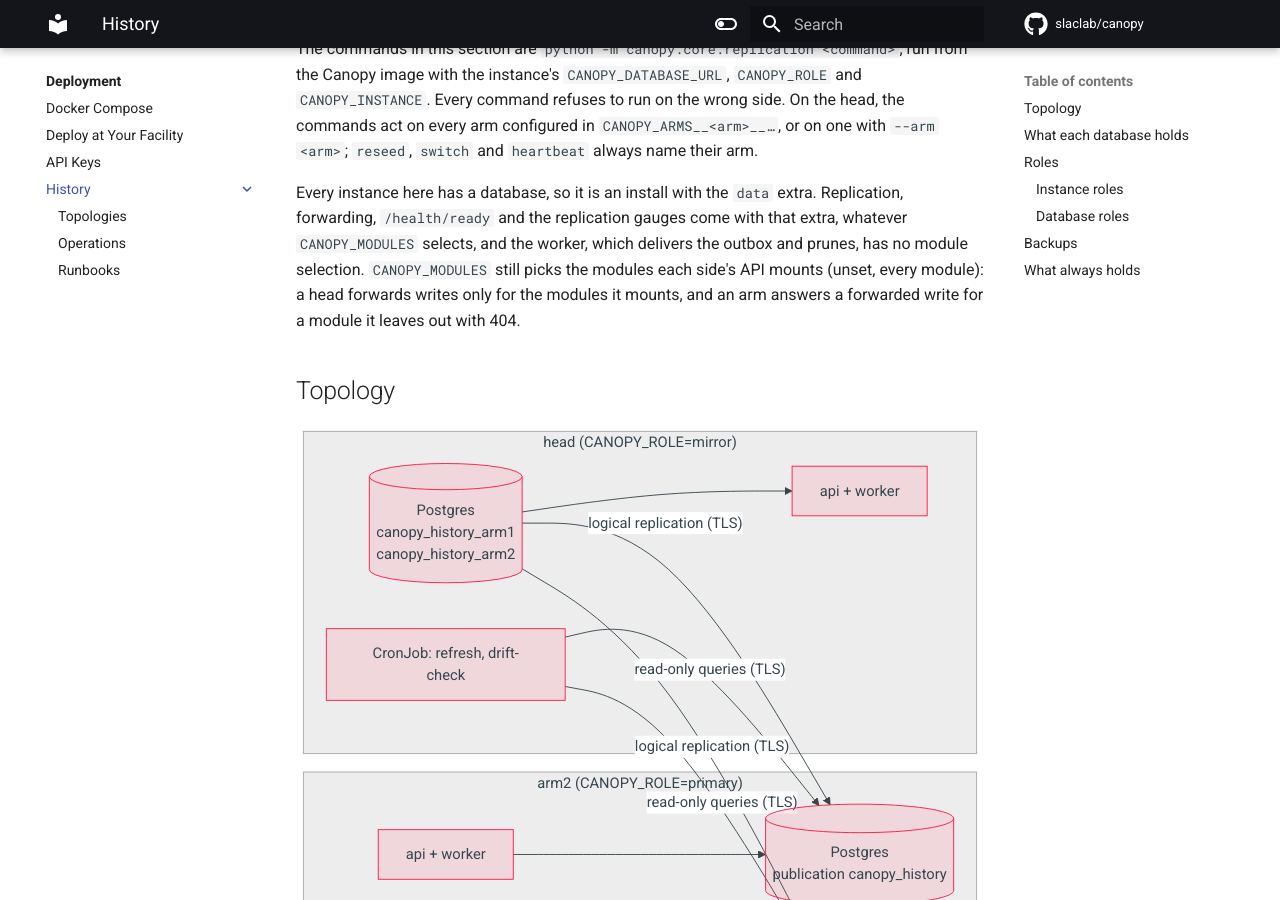
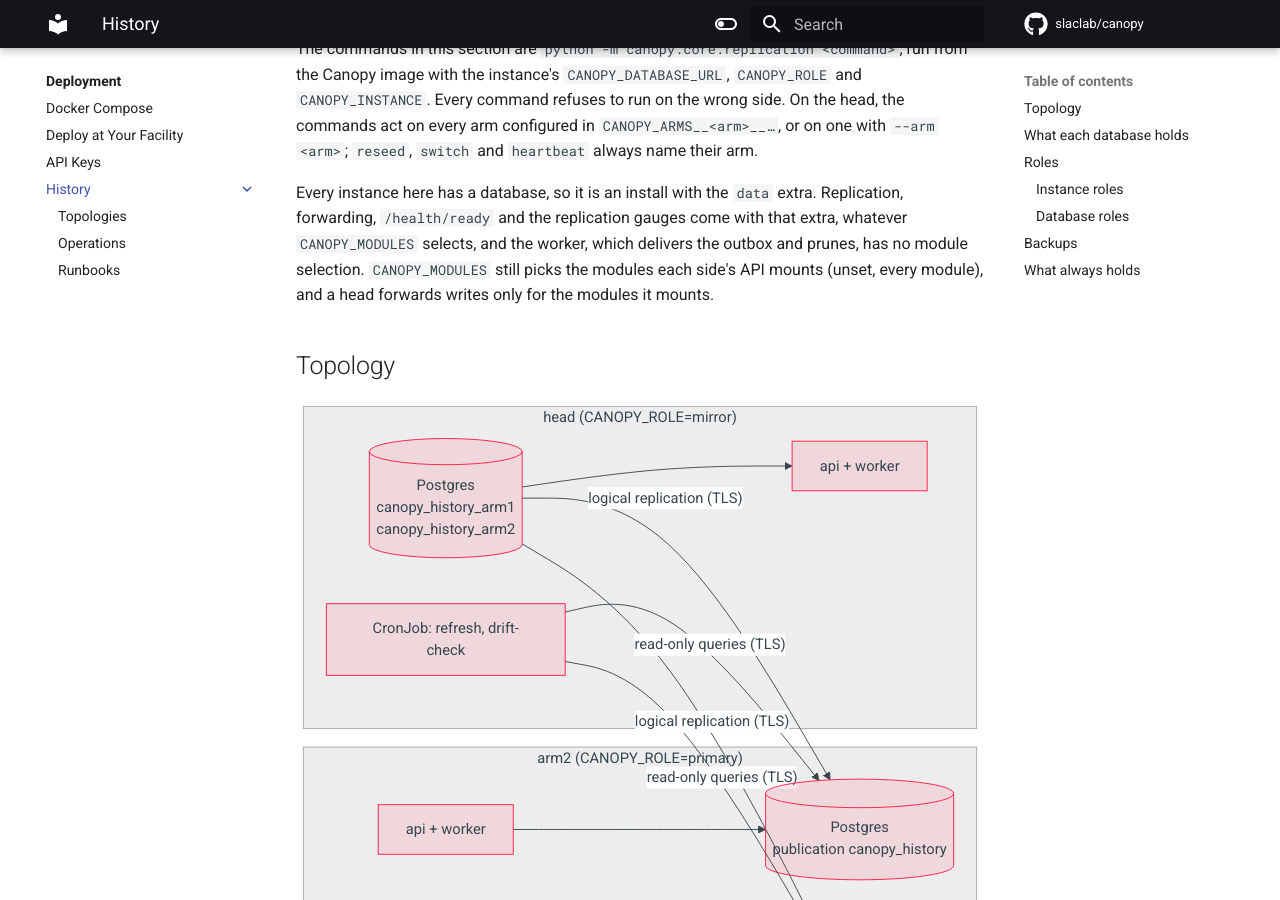
Before and after one commit to slaclab/canopy, an MkDocs documentation site: the page built from docs/deployment/history/index.md, in a window 1280 px wide and 900 px high, scrolled down 622 px. Built offline with MkDocs 1.6.1 and Material for MkDocs 9.7.7, drawn with Linux system fonts in a browser that asks for light colours; comment, search, counter and statistics services are not loaded.

Commit message:
DOC: Keep the History overview's module note to what the head does

```diff
--- a/docs/deployment/history/index.md
+++ b/docs/deployment/history/index.md
@@ -28,8 +28,8 @@ Every instance here has a database, so it is an install with the `data` extra.
 Replication, forwarding, `/health/ready` and the replication gauges come with that
 extra, whatever `CANOPY_MODULES` selects, and the worker, which delivers the outbox
 and prunes, has no module selection. `CANOPY_MODULES` still picks the modules each
-side's API mounts (unset, every module): a head forwards writes only for the modules
-it mounts, and an arm answers a forwarded write for a module it leaves out with 404.
+side's API mounts (unset, every module), and a head forwards writes only for the
+modules it mounts.
 
 ## Topology
 
```
